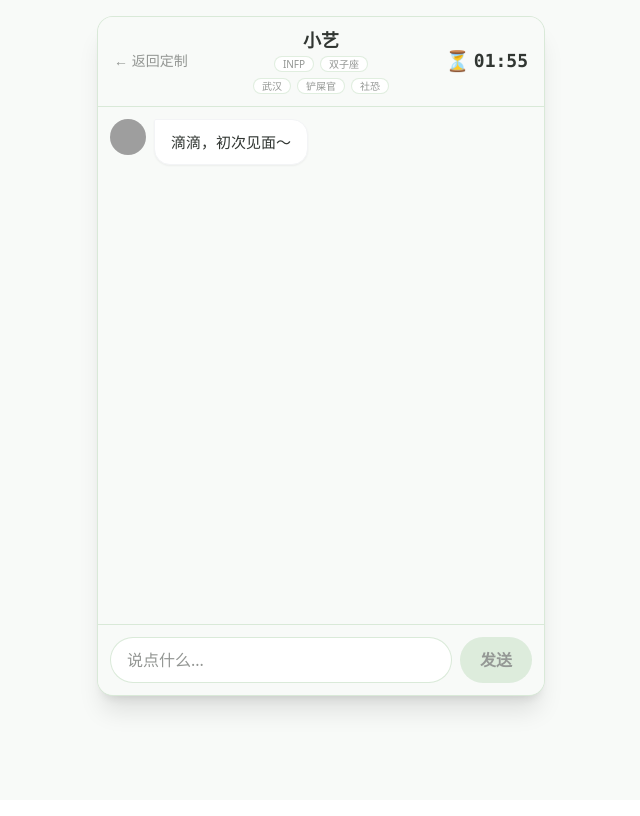
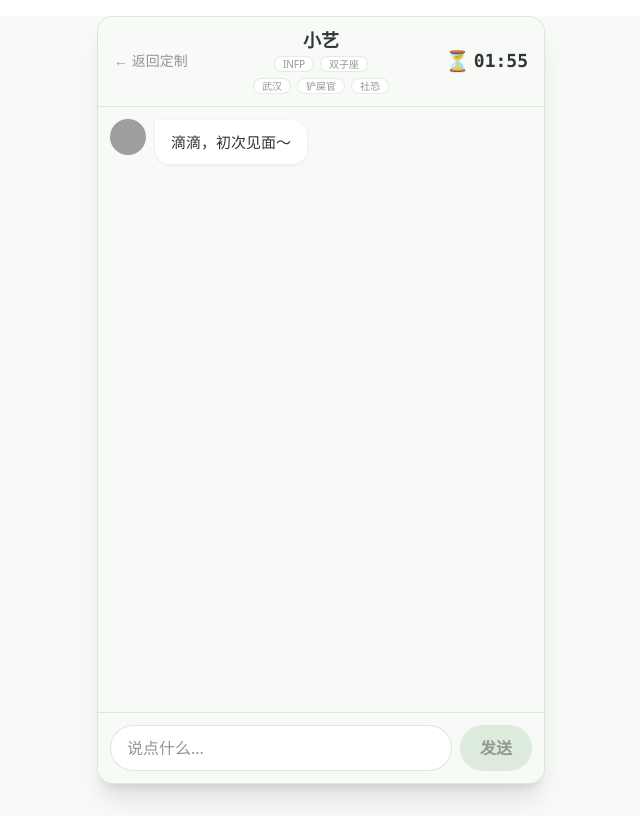
Before and after one commit to 244293127-ux/-, a React (Vite) app: page /chat in a window 1280 px wide. Shown: the whole page, without its empty margins (319-959 px from the left). Built offline with nearby package versions, Linux system fonts and the light colour scheme; grey boxes are pictures that could not be loaded.

Commit message:
secure coze proxy for production

```diff
--- a/index.html
+++ b/index.html
@@ -3,7 +3,7 @@
   <head>
     <meta charset="UTF-8" />
     <link rel="icon" type="image/svg+xml" href="/vite.svg" />
-    <meta name="viewport" content="width=device-width, initial-scale=1.0, maximum-scale=1.0, user-scalable=no" />
+    <meta name="viewport" content="width=device-width, initial-scale=1.0, maximum-scale=1.0, user-scalable=no, viewport-fit=cover" />
     <title>青藤之恋 - 脱单演习室</title>
   </head>
   <body>
--- a/src/pages/ChatPage.jsx
+++ b/src/pages/ChatPage.jsx
@@ -417,9 +417,9 @@ export default function ChatPage() {
   const handleAgain = () => resetSession();
 
   return (
-    <div className="min-h-screen bg-brand-bg flex flex-col items-center py-4 px-2 text-brand-text">
-      <div className="w-full max-w-md flex flex-col rounded-2xl shadow-xl overflow-hidden bg-brand-bg border border-brand-primary/55 min-h-[85vh]">
-        <header className="flex-shrink-0 flex items-center justify-between px-4 py-3 bg-brand-bg border-b border-brand-primary/55">
+    <div className="h-[100dvh] bg-brand-bg text-brand-text">
+      <div className="h-[100dvh] w-full flex flex-col bg-brand-bg sm:max-w-md sm:mx-auto sm:my-4 sm:h-[calc(100dvh-2rem)] sm:rounded-2xl sm:shadow-xl sm:overflow-hidden sm:border sm:border-brand-primary/55">
+        <header className="flex-shrink-0 flex items-center justify-between px-4 py-3 bg-brand-bg border-b border-brand-primary/55 pt-[max(0.75rem,env(safe-area-inset-top))]">
           <button
             type="button"
             onClick={() => nav('/')}
@@ -448,7 +448,7 @@ export default function ChatPage() {
           </div>
         </header>
 
-        <main className="flex-1 overflow-y-auto overflow-x-hidden p-3 space-y-3 scroll-smooth">
+        <main className="flex-1 overflow-y-auto overflow-x-hidden p-3 pb-5 space-y-3 scroll-smooth">
           {messages.map((msg) => {
             if (msg.kind === 'system') {
               return (
@@ -490,7 +490,7 @@ export default function ChatPage() {
           <div ref={chatEndRef} />
         </main>
 
-        <footer className="flex-shrink-0 p-3 bg-brand-bg border-t border-brand-primary/55">
+        <footer className="flex-shrink-0 sticky bottom-0 p-3 bg-brand-bg border-t border-brand-primary/55 pb-[max(0.75rem,env(safe-area-inset-bottom))]">
           <div className="flex gap-2">
             <input
               type="text"
```
